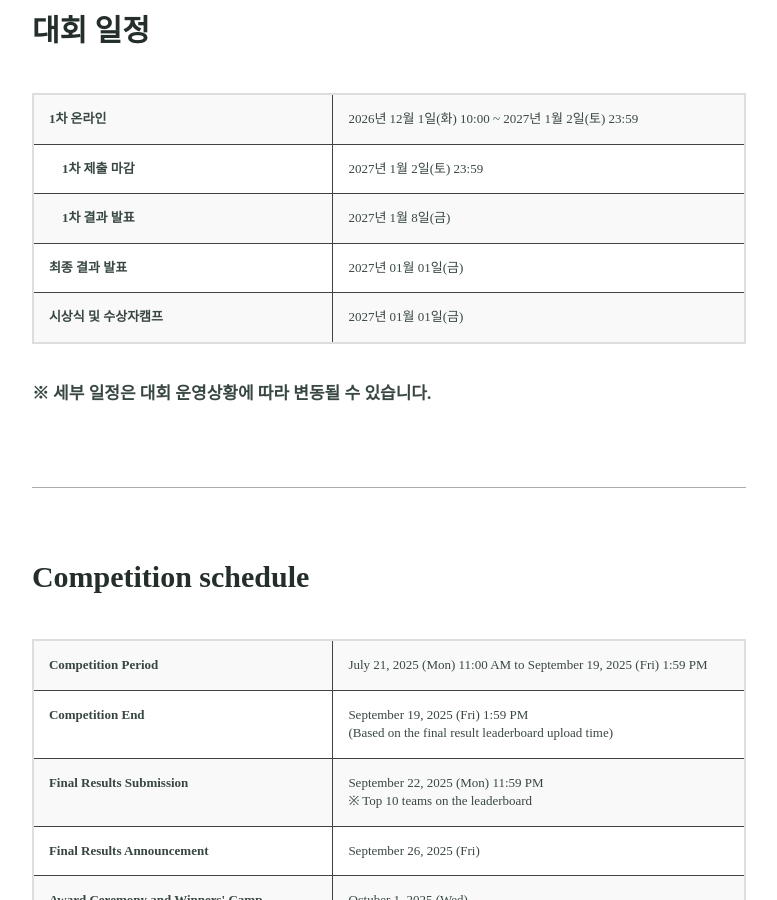
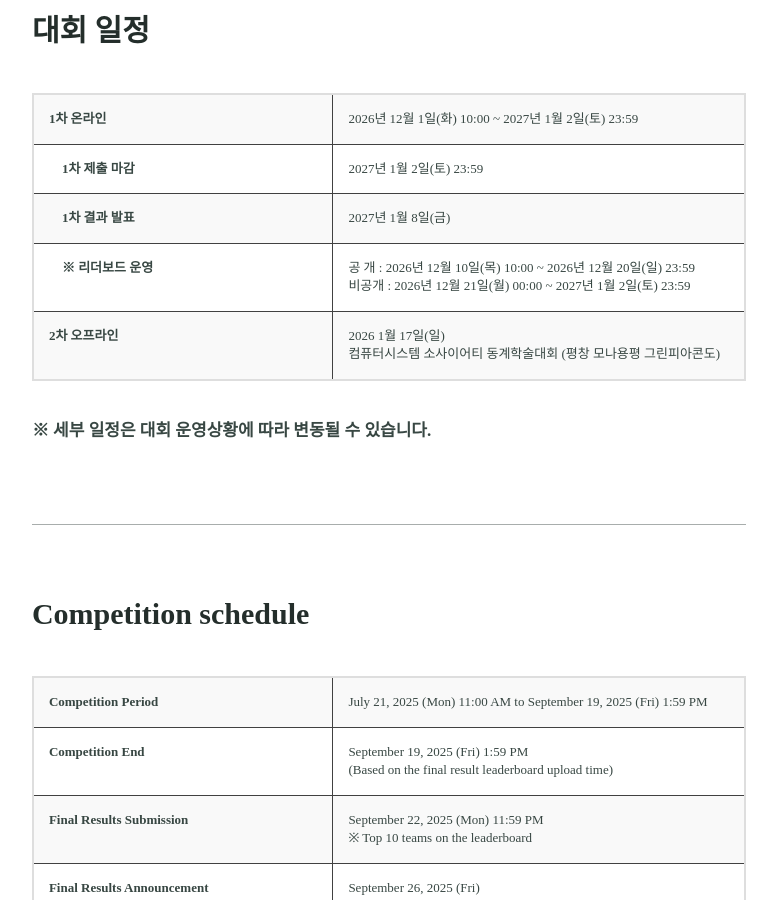
Before and after one commit to AISystemChallenge/AISystemChallenge.github.io, a Jekyll site: the page built from timeline.md, in a window 1280 px wide and 900 px high, scrolled down 426 px. Shown: the whole window, without its empty margins (251-1028 px from the left). Built offline with Jekyll 4.4.1, drawn with Linux system fonts in a browser that asks for light colours; some web fonts are replaced; our own code applies the rules of GitHub Pages for plain Markdown files.

Commit message:
Update timeline.md

```diff
--- a/timeline.md
+++ b/timeline.md
@@ -21,12 +21,14 @@ excerpt:
         <td colspan="1"> 2027년 1월 8일(금) </td>
     </tr>
     <tr>
-        <td colspan="1"> 최종 결과 발표 </td>
-        <td colspan="1"> 2027년 01월 01일(금) </td>
+        <td colspan="1"> &emsp;※ 리더보드 운영 </td>
+        <td colspan="1"> 공  개 : 2026년 12월 10일(목) 10:00 ~ 2026년 12월 20일(일) 23:59 <br>
+ 						 비공개 : 2026년 12월 21일(월) 00:00 ~ 2027년 1월 2일(토) 23:59 </td>
     </tr>
     <tr>
-        <td colspan="1"> 시상식 및 수상자캠프</td>
-        <td colspan="1"> 2027년 01월 01일(금) </td>
+        <td colspan="1"> 2차 오프라인 </td>
+        <td colspan="1"> 2026 1월 17일(일) <br>
+						컴퓨터시스템 소사이어티 동계학술대회 (평창 모나용평 그린피아콘도) </td>
     </tr>
     </table>
 </P>
```
